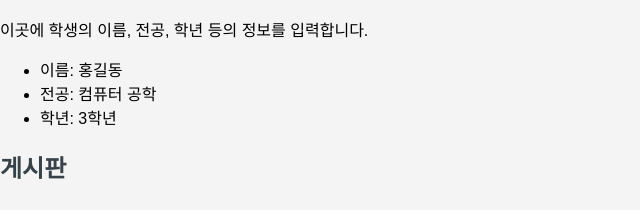
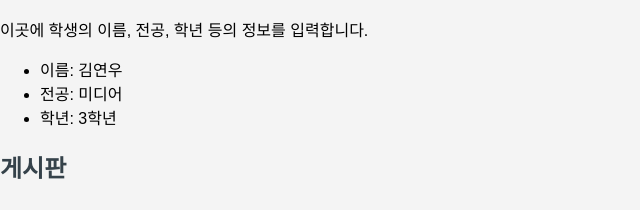
Before and after one commit to muohaji/myhome, a plain HTML site: page student-profile-homepage/index.html in a window 1280 px wide. Shown: the part 347-557 px from the top of the page, 0-640 px from the left. Drawn offline with Linux system fonts and the light colour scheme.

Commit message:
index.html

```diff
--- a/student-profile-homepage/index.html
+++ b/student-profile-homepage/index.html
@@ -27,8 +27,8 @@
         <h2>학생 정보</h2>
         <p>이곳에 학생의 이름, 전공, 학년 등의 정보를 입력합니다.</p>
         <ul>
-            <li>이름: 홍길동</li>
-            <li>전공: 컴퓨터 공학</li>
+            <li>이름: 김연우</li>
+            <li>전공: 미디어</li>
             <li>학년: 3학년</li>
         </ul>
     </section>
```
